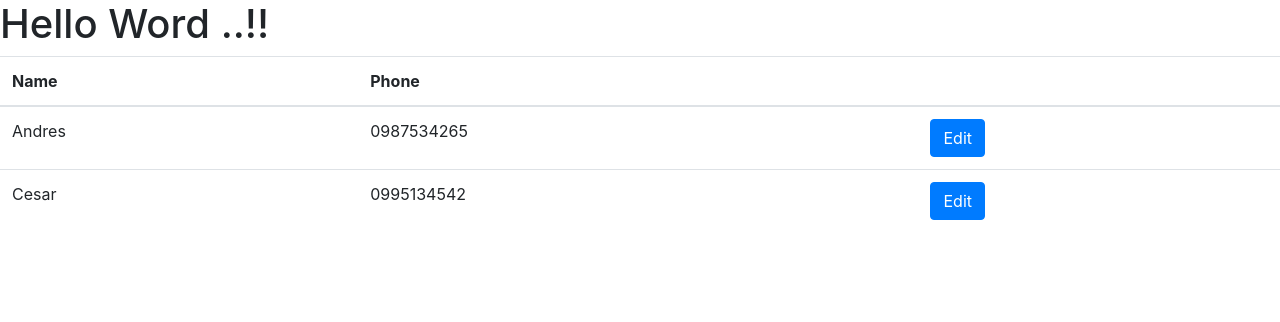
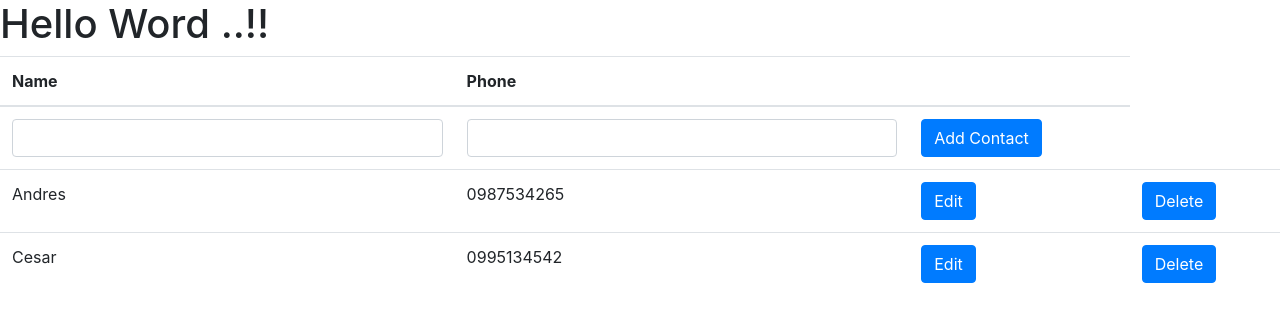
Before and after one commit to CAVA1611/contacts-frontend, a React (Create React App) app: page / in a window 1280 px wide. Shown: the top 322 px of the page. Built offline with nearby package versions, Linux system fonts and the light colour scheme.

Commit message:
Edit and delete contact

```diff
--- a/src/Contact.js
+++ b/src/Contact.js
@@ -6,6 +6,7 @@ function Contact(props) {
             <td>{props.contact.name}</td>
             <td>{props.contact.phone}</td>
             <td><button className="btn btn-primary" onClick={() => props.onEdit(props.contact)}>Edit</button></td>
+            <td><button className="btn btn-primary" onClick={() => props.onDelete(props.contact)}>Delete</button></td>
         </tr>
     );
 }
--- a/src/Contacts.js
+++ b/src/Contacts.js
@@ -1,32 +1,97 @@
 import React from 'react';
 import Contact from './Contact.js';
 import Alert from './Alert.js';
+import NewContact from './NewContact.js';
+import EditContact from './EditContact.js';
 
 class Contacts extends React.Component {
     constructor(props)  {
         super(props);
         this.state = {
-            selectedContact: null
+            errorInfo: null,
+            contacts: this.props.contacts,
+            isEditing: {}
         }
         this.handleEdit = this.handleEdit.bind(this);
+        this.handleDelete = this.handleDelete.bind(this);
         this.handleCloseError = this.handleCloseError.bind(this);
+        this.addContact = this.addContact.bind(this);
     }
 
     handleEdit(contact) {
-        this.setState({
-            selectedContact: contact.name
-        });
+        this.setState(prevState => ({
+            isEditing: {...prevState.isEditing, [contact.name]: contact}
+            //errorInfo: contact.name
+        }));
 
     }
+
+
+    handleDelete(contact) {
+        this.setState(prevState => ({
+            contacts: prevState.contacts.filter((c) => c.name !== contact.name)
+        }))
+    }
+
+    handleCancel(name, contact) {
+        this.setState(prevState => {
+            const isEditing = Object.assign({}, prevState.isEditing);
+            delete isEditing[name];
+            return {
+                isEditing: isEditing
+            }
+        })
+    }
+
+    handleChange(name, contact) {
+        this.setState(prevState => ({
+            isEditing: {...prevState.isEditing, [name]: contact}
+        }))
+    }
+
+    handleSave(name, contact) {
+        this.setState(prevState =>{
+            const isEditing = Object.assign({}, prevState.isEditing);
+            delete isEditing[name];
+            if(name === contact.name) {
+                const contacts = prevState.contacts;
+                const pos = contacts.findIndex(c => c.name === contact.name);
+                return {
+                    contacts: [...contacts.slice(0,pos), Object.assign({}, contact), ...contacts.slice(pos+1)],
+                    isEditing: isEditing
+                }
+            }
+            return {
+                errorInfo: "Cannot edit Name"
+            }
+
+        });
+    }
+
+
     handleCloseError () {
         this.setState({
-            selectedContact: null
+            errorInfo: null
+        });
+    }
+
+    addContact(contact){
+        this.setState(prevState => {
+            const contacts = prevState.contacts;
+            if (! contacts.find(c => c.name === contact.name)) {
+                return ({
+                    contacts: [...prevState.contacts,contact]
+                });
+            }
+            return({
+                errorInfo: 'Contact already exists'
+            });
         });
     }
     render() {
         return(
             <div>
-                    <Alert message={this.state.selectedContact} onClose={this.handleCloseError}/>
+                    <Alert message={this.state.errorInfo} onClose={this.handleCloseError}/>
                 <table class="table">
                     <thead>
                         <tr>
@@ -35,8 +100,17 @@ class Contacts extends React.Component {
                             <th>&nbsp;</th>
                         </tr>
                     </thead>
-                    {this.props.contacts.map((contact) =>
-                        <Contact contact = {contact} onEdit={this.handleEdit}/>
+                    <NewContact onAddContact={this.addContact}/>
+                    {this.state.contacts.map((contact) =>
+                        ! this.state.isEditing[contact.name] ?
+                        <Contact key={contact.name} contact = {contact}
+                            onEdit={this.handleEdit}
+                            onDelete={this.handleDelete}/>
+                        :
+                        <EditContact key={contact.name} contact = {this.state.isEditing[contact.name]}
+                            onCancel={this.handleCancel.bind(this, contact.name)}
+                            onChange={this.handleChange.bind(this, contact.name)}
+                            onSave={this.handleSave.bind(this, contact.name)}/>
                     )}
                 </table>
             </div>
--- /dev/null
+++ b/src/EditContact.js
@@ -0,0 +1,21 @@
+import React from 'react';
+
+function EditContact(props) {
+    const handleChange = event=> {
+        props.onChange({...props.contact, [event.target.name]: event.target.value})
+    }
+    return(
+        <tr>
+            <td><input className="from-control" name="name" value={props.contact.name} onChange={handleChange}/></td>
+            <td><input className="from-control" name="phone" value={props.contact.phone} onChange={handleChange}/></td>
+            <td>
+                <button className="btn btn-primary" onClick={() => props.onSave(props.contact)}>Save</button>
+                <button className="btn btn-primary" onClick={() => props.onCancel(props.contact)}>Cancel</button>
+            </td>
+        </tr>
+    )
+}
+
+
+
+export default EditContact;
--- /dev/null
+++ b/src/NewContact.js
@@ -0,0 +1,40 @@
+import React from 'react';
+
+
+class NewContact extends React.Component{
+    constructor(props){
+        super(props);
+        this.state = {name: '', phone: ''};
+        this.changeContact = this.changeContact.bind(this);
+        this.clickAdd = this.clickAdd.bind(this);
+    }
+    changeContact(event){
+        const name = event.target.name;
+        const value = event.target.value;
+        this.setState({
+            [name]: value
+        });
+
+    }
+
+    clickAdd() {
+        this.props.onAddContact(this.state);
+        this.setState({
+            name: '', phone: ''
+        });
+    }
+
+
+    render() {
+        return(
+           <tr>
+               <td><input className="form-control" name="name" value={this.state.name} onChange={this.changeContact}/></td>
+               <td><input className="form-control" name="phone" value={this.state.phone} onChange={this.changeContact}/></td>
+               <td><button className="btn btn-primary" onClick={this.clickAdd}>Add Contact</button></td>
+           </tr>
+        )
+    }
+}
+
+
+export default NewContact;
```
Also changed, not shown: src/Alert.js (line endings or trailing spaces), 1 other file (tests, documents, lock files or other folders).
